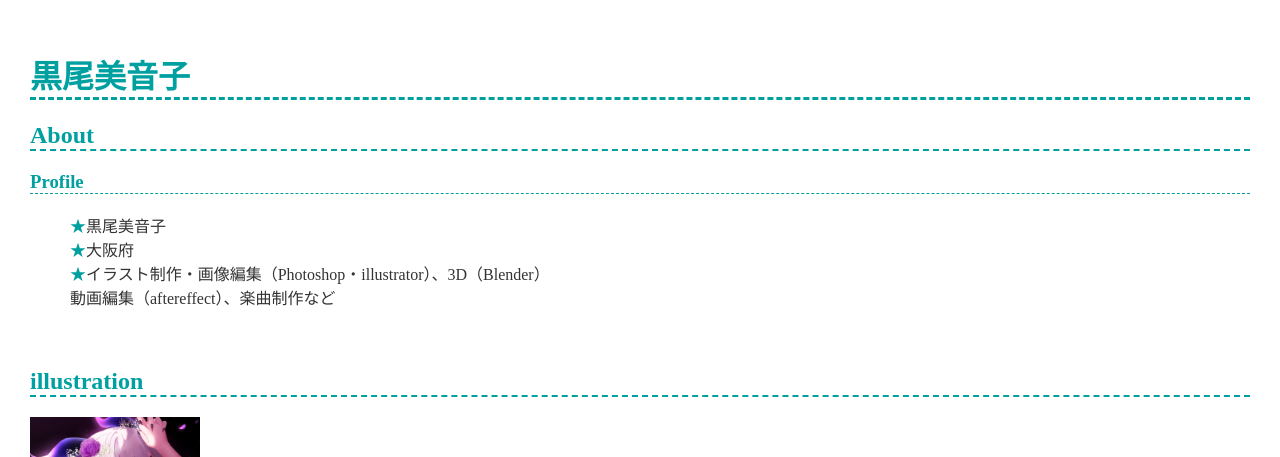
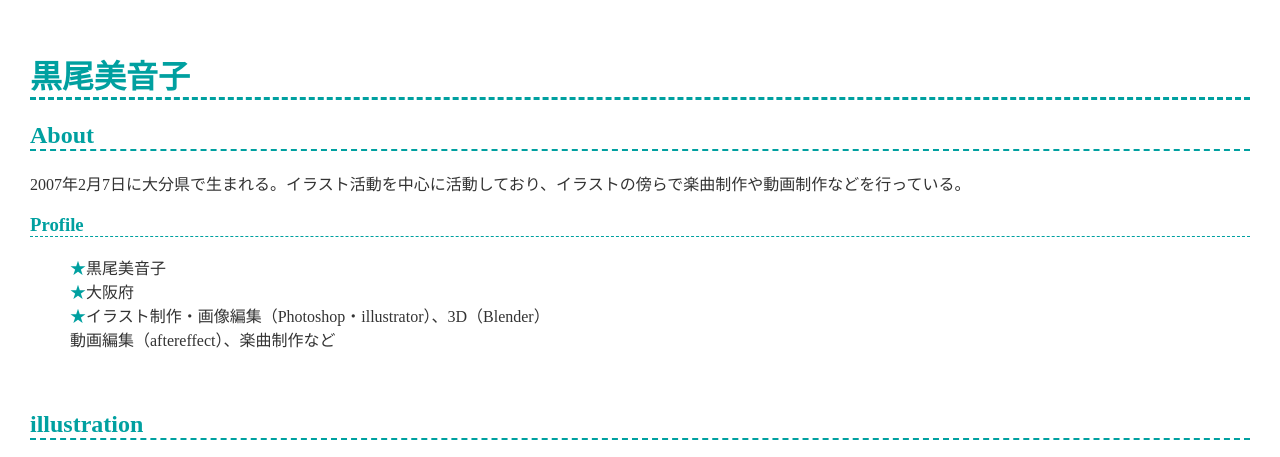
Before and after one commit to mitorizuchannel-creator/mine.githab.io, a plain HTML site: page index.html in a window 1280 px wide. Shown: the top 457 px of the page. Drawn offline with Linux system fonts and the light colour scheme.

Commit message:
Update index.html

```diff
--- a/index.html
+++ b/index.html
@@ -10,7 +10,7 @@
     <h1>黒尾美音子</h1>
 
     <h2>About</h2>
-
+    <p>2007年2月7日に大分県で生まれる。イラスト活動を中心に活動しており、イラストの傍らで楽曲制作や動画制作などを行っている。</p>
 
     <h3>Profile</h3>
     <ul>
```
